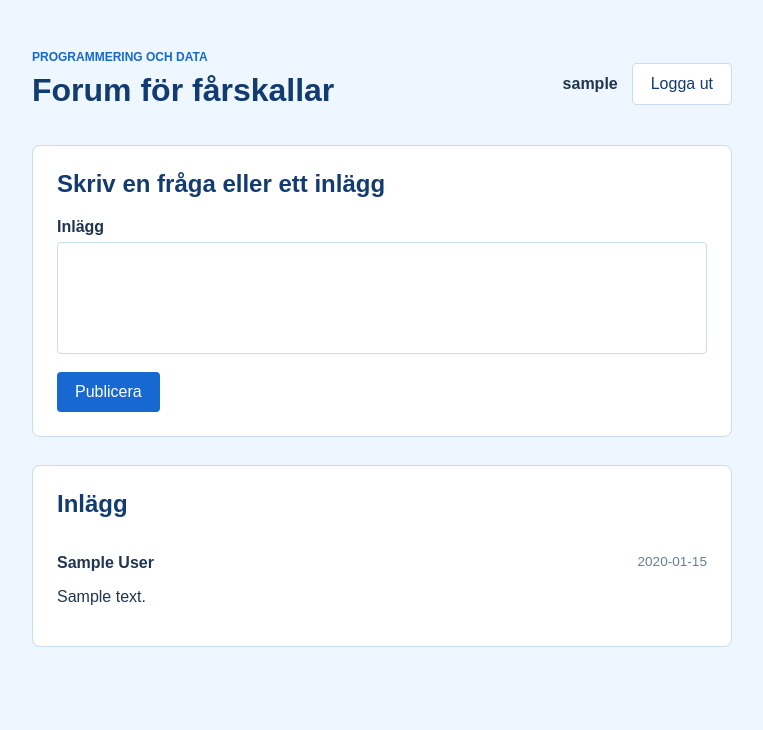
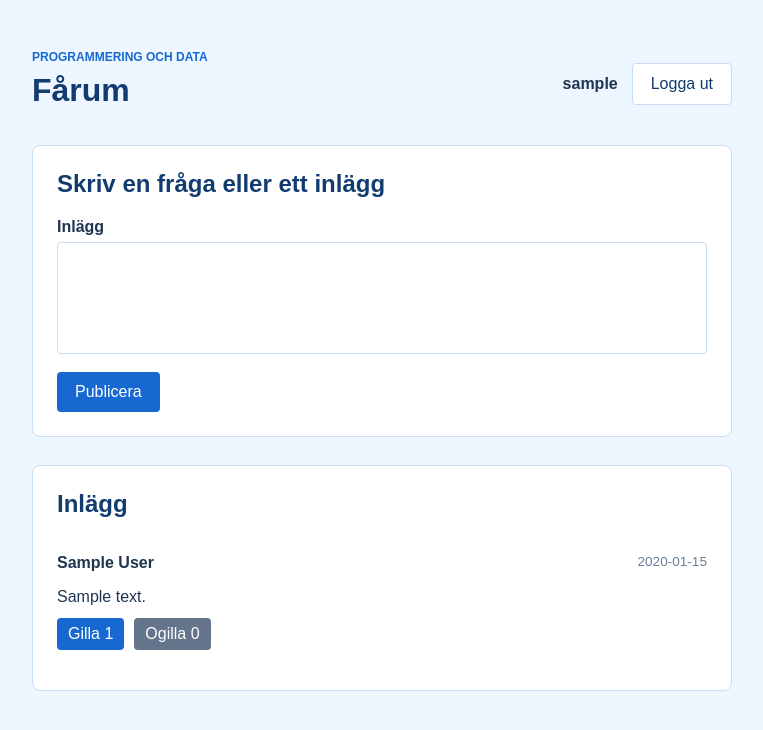
Before and after one commit to Freddanbedan/WebUppgift, a Flask app: page /forum in a window 1280 px wide. Shown: the top 730 px of the page, without its empty margins (258-1021 px from the left). Run offline with Flask 3, Linux system fonts and the light colour scheme; the visitor is signed in with stand-in values (Sample User, id 1); tables that the repository leaves empty hold one stand-in row (values such as "Sample post").

Commit message:
Jag har lagt till ett gilla och ogilla system där votesen sparas i Votes I MySQL. Men användaren kan lika och dislika hur mycket som hels och tar en till toppen av sidan

```diff
--- a/app.py
+++ b/app.py
@@ -6,7 +6,7 @@ import os
 from pathlib import Path
 import re
 
-from flask import Flask, flash, redirect, render_template, request, session, url_for
+from flask import Flask, abort, flash, redirect, render_template, request, session, url_for
 import pymysql
 from pymysql.cursors import DictCursor
 from werkzeug.security import check_password_hash, generate_password_hash
@@ -67,6 +67,16 @@ def init_database():
                 content VARCHAR(1000) NOT NULL,
                 created_at VARCHAR(40) NOT NULL,
                 FOREIGN KEY (user_id) REFERENCES users(id) ON DELETE SET NULL
+            ) CHARACTER SET utf8mb4 COLLATE utf8mb4_unicode_ci
+            """
+        )
+        connection.execute(
+            """
+            CREATE TABLE IF NOT EXISTS votes (
+                id INT NOT NULL AUTO_INCREMENT PRIMARY KEY,
+                post_id INT NOT NULL,
+                vote_type ENUM('like', 'dislike') NOT NULL,
+                FOREIGN KEY (post_id) REFERENCES posts(id) ON DELETE CASCADE
             ) CHARACTER SET utf8mb4 COLLATE utf8mb4_unicode_ci
             """
         )
@@ -204,6 +214,24 @@ def logout():
     return redirect(url_for("login"))
 
 
+@app.post("/posts/<int:post_id>/vote")
+@login_required
+def vote(post_id):
+    vote_type = request.form.get("vote_type")
+    if vote_type not in {"like", "dislike"}:
+        abort(400)
+
+    with database() as connection:
+        connection.execute("SELECT id FROM posts WHERE id = %s", (post_id,))
+        if connection.fetchone() is None:
+            abort(404)
+        connection.execute(
+            "INSERT INTO votes (post_id, vote_type) VALUES (%s, %s)",
+            (post_id, vote_type),
+        )
+    return redirect(url_for("forum"))
+
+
 @app.route("/forum", methods=["GET", "POST"])
 @login_required
 def forum():
@@ -227,7 +255,17 @@ def forum():
 
     with database() as connection:
         connection.execute(
-            "SELECT author_name, content, created_at FROM posts ORDER BY created_at DESC, id DESC"
+            """
+            SELECT
+                p.id,
+                p.author_name,
+                p.content,
+                p.created_at,
+                (SELECT COUNT(*) FROM votes v WHERE v.post_id = p.id AND v.vote_type = 'like') AS likes,
+                (SELECT COUNT(*) FROM votes v WHERE v.post_id = p.id AND v.vote_type = 'dislike') AS dislikes
+            FROM posts p
+            ORDER BY p.created_at DESC, p.id DESC
+            """
         )
         posts = connection.fetchall()
     return render_template(
--- a/public/styles.css
+++ b/public/styles.css
@@ -80,6 +80,11 @@ button:hover { background: var(--dark-blue); }
 .post:last-child { border-bottom: 0; }
 .post time { float: right; color: #687f99; font-size: 0.85rem; }
 .post p { margin-bottom: 0; white-space: pre-wrap; overflow-wrap: anywhere; }
+.vote-actions { display: flex; gap: 10px; }
+.vote-actions form { margin: 0; }
+.vote-button { margin-top: 12px; padding: 7px 11px; }
+.dislike-button { background: #64748b; }
+.dislike-button:hover { background: #475569; }
 
 @media (max-width: 500px) {
   .container, .login-container { padding-top: 28px; }
--- a/templates/index.html
+++ b/templates/index.html
@@ -11,7 +11,7 @@
     <header class="forum-header">
       <div>
         <p class="eyebrow">PROGRAMMERING OCH DATA</p>
-        <h1>Forum för fårskallar</h1>
+        <h1>Fårum</h1>
       </div>
       <div class="user-actions">
         <strong>{{ username }}</strong>
@@ -38,6 +38,18 @@
           <strong>{{ post["author_name"] }}</strong>
           <time>{{ post["created_at"][:16].replace('T', ' ') }}</time>
           <p>{{ post["content"] }}</p>
+          <div class="vote-actions">
+            <form method="post" action="{{ url_for('vote', post_id=post['id']) }}">
+              <button class="vote-button" type="submit" name="vote_type" value="like" aria-label="Gilla inlägget">
+                Gilla <span>{{ post["likes"] }}</span>
+              </button>
+            </form>
+            <form method="post" action="{{ url_for('vote', post_id=post['id']) }}">
+              <button class="vote-button dislike-button" type="submit" name="vote_type" value="dislike" aria-label="Ogilla inlägget">
+                Ogilla <span>{{ post["dislikes"] }}</span>
+              </button>
+            </form>
+          </div>
         </article>
       {% else %}
         <p>Det finns inga inlägg ännu.</p>
--- a/templates/login.html
+++ b/templates/login.html
@@ -3,14 +3,14 @@
 <head>
   <meta charset="utf-8">
   <meta name="viewport" content="width=device-width, initial-scale=1">
-  <title>Logga in | Forum för fårskallar</title>
+  <title>Logga in | Fårum</title>
   <link rel="stylesheet" href="{{ url_for('static', filename='styles.css') }}">
 </head>
 <body>
   <main class="container login-container">
     <header class="page-header">
       <p class="eyebrow">PROGRAMMERING OCH DATA</p>
-      <h1>Forum för fårskallar</h1>
+      <h1>Fårum</h1>
       <p class="intro">Logga in på ditt konto</p>
     </header>
 
--- a/templates/register.html
+++ b/templates/register.html
@@ -3,14 +3,14 @@
 <head>
   <meta charset="utf-8">
   <meta name="viewport" content="width=device-width, initial-scale=1">
-  <title>Skapa konto | Forum för fårskallar</title>
+  <title>Skapa konto | Fårum</title>
   <link rel="stylesheet" href="{{ url_for('static', filename='styles.css') }}">
 </head>
 <body>
   <main class="container login-container">
     <header class="page-header">
       <p class="eyebrow">PROGRAMMERING OCH DATA</p>
-      <h1>Forum för fårskallar</h1>
+      <h1>Fårum</h1>
       <p class="intro">Skapa ett konto för att delta i forumet</p>
     </header>
 
```
